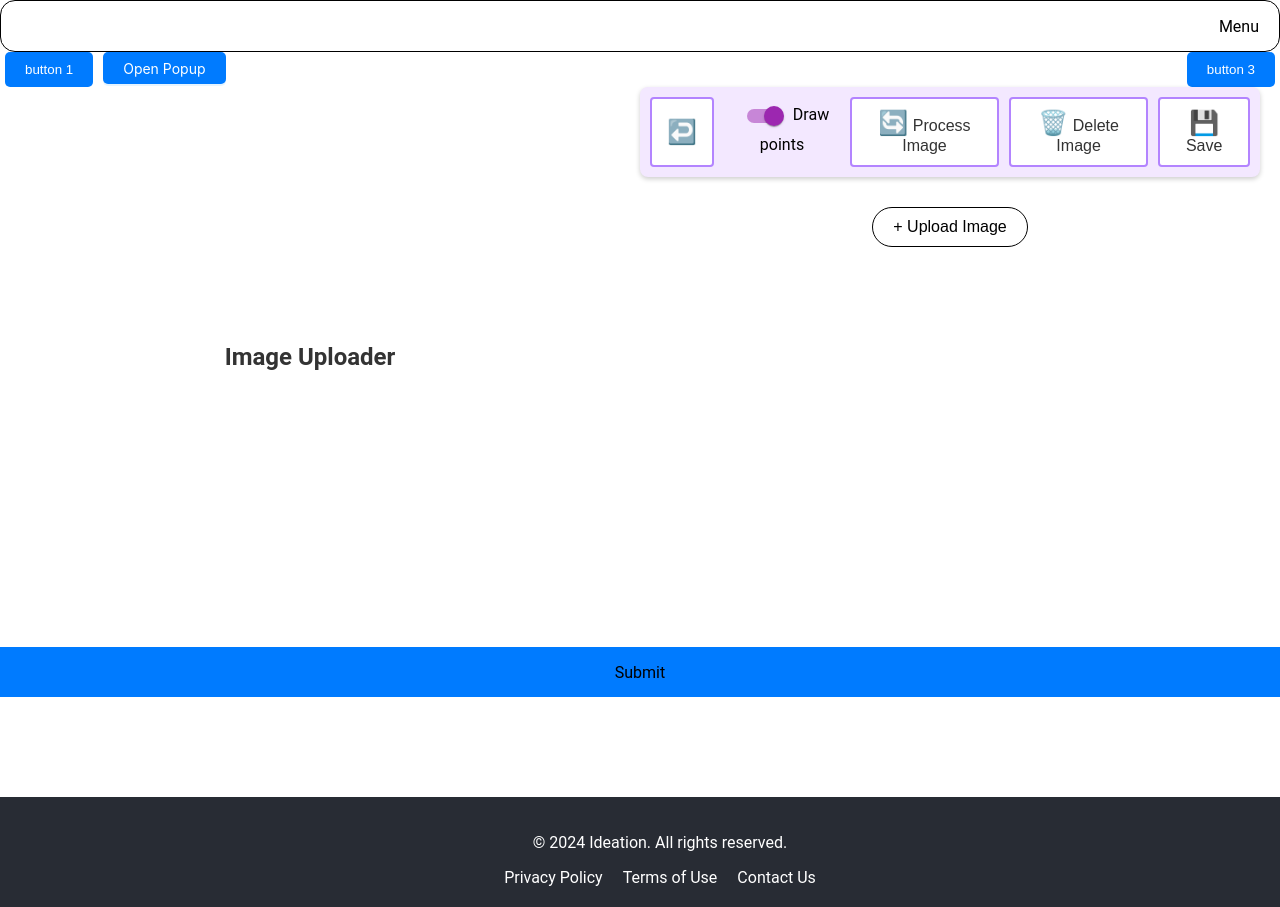
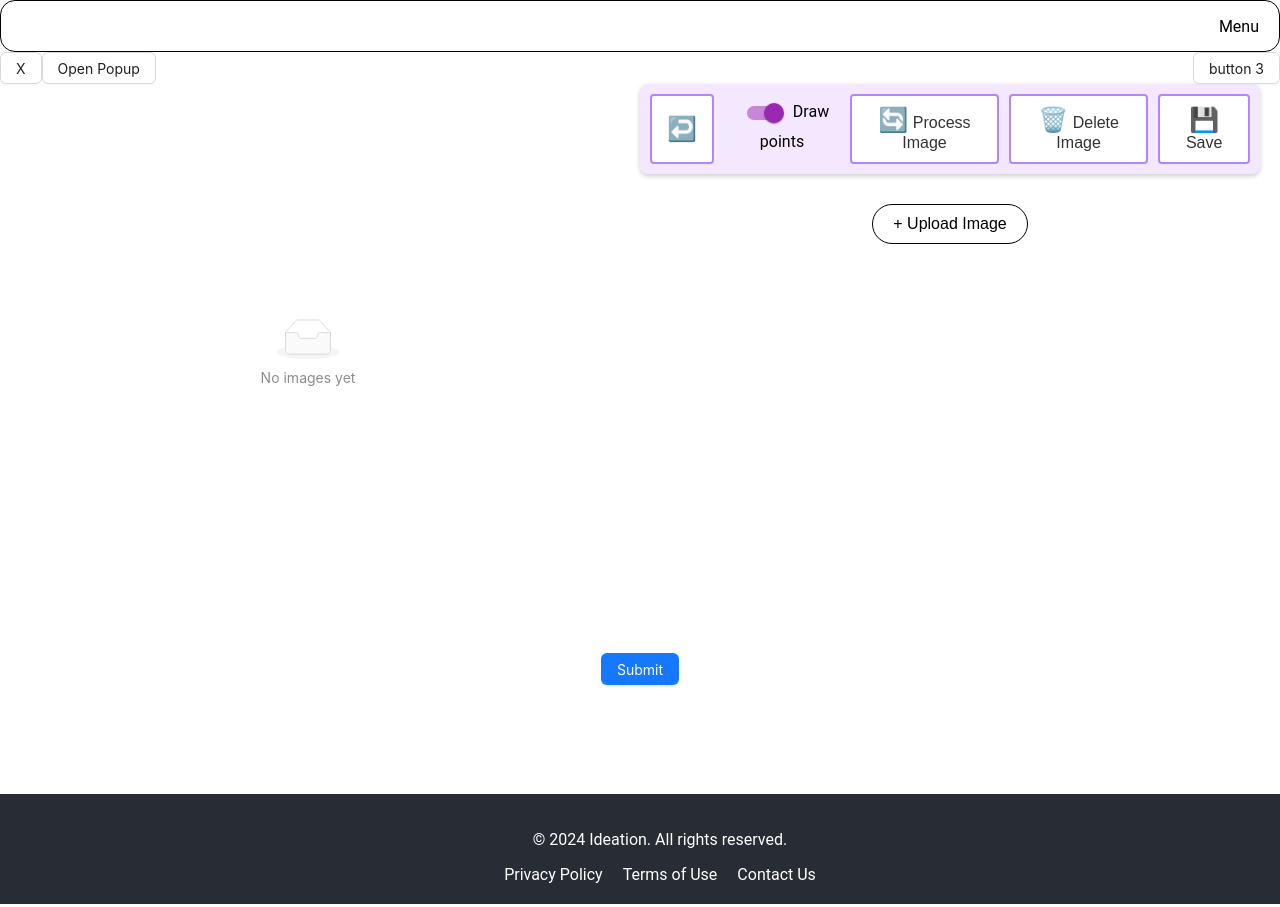
Before and after one commit to dmytro-omelian/ideation, a React (Create React App) app in the folder ideation/: page /lab in a window 1280 px wide. Shown: the top 907 px of the page. Built offline with nearby package versions, Linux system fonts and the light colour scheme.

Commit message:
fix image uploader

```diff
--- a/ideation/src/image-processor/ImageProcessor.tsx
+++ b/ideation/src/image-processor/ImageProcessor.tsx
@@ -1,4 +1,4 @@
-import React from "react";
+import React, { useEffect } from "react";
 import "./image-processor.css";
 import { CircularProgress, Switch } from "@mui/material";
 
@@ -45,14 +45,14 @@ interface RequestPointsDto {
   points: Point[];
 }
 
-class ImageProcessor extends React.Component<{}, IState> {
+class ImageProcessor extends React.Component<{ image: string | null }, IState> {
   canvasRef: React.RefObject<HTMLCanvasElement>;
   imageRef: React.RefObject<HTMLImageElement>;
 
-  constructor(props: {}) {
+  constructor(props: { image: string | null }) {
     super(props);
     this.state = {
-      uploadedImage: null,
+      uploadedImage: props.image,
       mode: Mode.Points,
       points: [],
       boxStart: null,
--- a/ideation/src/image-uploading-scroll/ImageUploader.tsx
+++ b/ideation/src/image-uploading-scroll/ImageUploader.tsx
@@ -1,33 +1,14 @@
 import React, { useState } from "react";
-import "./image-uploader.css"; // Ensure this CSS file exists and is styled as required
+import "./image-uploader.css";
 import ImageFrame from "../ImageFrame.component";
+import { Empty } from "antd";
 
-const ImageUploader = () => {
-  const [images, setImages] = useState<string[]>([]);
+interface ImageUploaderProps {
+  images: string[];
+}
+
+export default function ImageUploader({ images }: ImageUploaderProps) {
   const [currentImageIndex, setCurrentImageIndex] = useState(0);
-
-  const handleImageChange = (e: React.ChangeEvent<HTMLInputElement>) => {
-    if (e.target.files) {
-      const filesArray = Array.from(e.target.files);
-      const newImagesPromises: Promise<string>[] = filesArray.map((file) => {
-        return new Promise((resolve) => {
-          const reader = new FileReader();
-          reader.onloadend = () => {
-            resolve(reader.result as string);
-          };
-          reader.readAsDataURL(file);
-        });
-      });
-
-      Promise.all(newImagesPromises).then((newImages) => {
-        setImages((prevImages) => [...prevImages, ...newImages]);
-      });
-    }
-  };
-
-  const removeImage = (index: number) => {
-    setImages((prevImages) => prevImages.filter((_, i) => i !== index));
-  };
 
   const handlePrev = () => {
     setCurrentImageIndex((prevIndex) =>
@@ -39,47 +20,36 @@ const ImageUploader = () => {
     setCurrentImageIndex((prevIndex) => (prevIndex + 1) % images.length);
   };
 
+  const renderImagePreview = () => {
+    if (images.length > 0) {
       return (
-    <div className="image-uploader-container">
-      <h2 className="image-uploader-title">Image Uploader</h2>
-      {/* <input
-        type="file"
-        accept="image/*"
-        onChange={handleImageChange}
-        className="image-uploader-input"
-        multiple
-        style={{ display: "none" }}
-        id="file-input"
-      /> */}
-      {/* <button
-        onClick={() => document.getElementById("file-input")?.click()}
-        className="image-uploader-button"
-      >
-        <span className="plus-icon">+</span>{" "}
-      </button> */}
-      {/* <div className="image-preview-container">
-        {images.length > 0 && (
         <div className="slideshow-container">
           <button className="slide-arrow left-arrow" onClick={handlePrev}>
             ❮
           </button>
           <div className="image-preview-container">
             <ImageFrame image={images[currentImageIndex]} />
-              <button
-                onClick={() => removeImage(currentImageIndex)}
-                className="remove-image-button"
-              >
-                Remove
-              </button>
           </div>
           <button className="slide-arrow right-arrow" onClick={handleNext}>
             ❯
           </button>
         </div>
-        )}
-      </div> */}
+      );
+    } else {
+      return (
+        <div className="border-dashed border-black rounded-lg p-8 mx-auto">
+          <Empty
+            image={Empty.PRESENTED_IMAGE_SIMPLE}
+            description="No images yet"
+          />
         </div>
       );
+    }
   };
 
-export default ImageUploader;
+  return (
+    <div className="image-uploader-container">
+      <div className="image-preview-container">{renderImagePreview()}</div>
+    </div>
+  );
+}
--- a/ideation/src/lab/Lab.component.tsx
+++ b/ideation/src/lab/Lab.component.tsx
@@ -3,10 +3,30 @@ import ImageProcessor from "../image-processor/ImageProcessor";
 import ImageUploader from "../image-uploading-scroll/ImageUploader";
 import "./lab.css";
 import UploaderPopup from "./uploader/UploaderPopup.component";
-import { Button } from "antd";
+import { Button, Image, message } from "antd";
+
+export interface UploaderModalSubmit {
+  uploadedImage: string;
+  style: string;
+}
 
 export default function Lab() {
+  const [styleImages, setStyleImages] = useState<string[]>([]);
+  const [imageToProcess, setImageToProcess] = useState<string | null>(null);
   const [isImageUploaderEnabled, setIsImageUploaderEnabled] = useState(false);
+
+  function handleOnModalSubmit(modalSubmitProps: UploaderModalSubmit) {
+    const { uploadedImage, style } = modalSubmitProps;
+
+    if (style === "style") {
+      setStyleImages((images) => [...images, uploadedImage]);
+    } else if (style === "content") {
+      setImageToProcess(uploadedImage);
+    }
+
+    message.success("was here");
+    handleImageUploaderOnClick();
+  }
 
   function handleImageUploaderOnClick() {
     setIsImageUploaderEnabled(!isImageUploaderEnabled);
@@ -16,27 +36,32 @@ export default function Lab() {
     <div>
       <div className="buttons-menu">
         <div>
-          <button>button 1</button>
+          <Button>X</Button>
 
-          <Button type="primary" onClick={handleImageUploaderOnClick}>
+          <Button type="default" onClick={handleImageUploaderOnClick}>
             Open Popup
           </Button>
         </div>
         <div>
-          <button>button 3</button>
+          <Button>button 3</Button>
         </div>
       </div>
       <div className="main-board">
-        <ImageUploader />
-        <ImageProcessor />
+        <ImageUploader images={styleImages} />
+        <ImageProcessor image={imageToProcess} />
         {isImageUploaderEnabled && (
           <UploaderPopup
+            handleOnModalSubmit={handleOnModalSubmit}
             isImageUploaderEnabled={isImageUploaderEnabled}
             handleImageUploaderOnClick={handleImageUploaderOnClick}
           />
         )}
       </div>
-      <div className="processing-button">Submit</div>
+      <div className="processing-button">
+        <Button type="primary" className="w-[150px] h-10">
+          Submit
+        </Button>
+      </div>
     </div>
   );
 }
--- a/ideation/src/lab/lab.css
+++ b/ideation/src/lab/lab.css
@@ -15,20 +15,6 @@
   justify-content: flex-end;
 }
 
-.buttons-menu button {
-  margin: 0 5px;
-  padding: 10px 20px;
-  background-color: #007bff;
-  color: #fff;
-  border: none;
-  border-radius: 5px;
-  cursor: pointer;
-}
-
-.buttons-menu button:hover {
-  background-color: #0056b3;
-}
-
 .processing-button {
   display: flex;
   justify-content: center;
@@ -36,5 +22,4 @@
 
   height: 50px;
   margin-bottom: 100px;
-  background-color: #007bff;
 }
--- a/ideation/src/lab/uploader/UploaderPopup.component.tsx
+++ b/ideation/src/lab/uploader/UploaderPopup.component.tsx
@@ -1,18 +1,24 @@
-import { Modal, Button, Select, message, UploadFile } from "antd";
+import { Modal, Select, message } from "antd";
 import { SetStateAction, useState } from "react";
+
 import ImageFrame from "../../ImageFrame.component";
 import Dragger from "antd/es/upload/Dragger";
+import { UploaderModalSubmit } from "../Lab.component";
 
 const { Option } = Select;
 
 interface UploaderPopupProps {
+  handleOnModalSubmit: (props: UploaderModalSubmit) => void;
   isImageUploaderEnabled: boolean;
   handleImageUploaderOnClick: () => void;
 }
 
 export default function UploaderPopup(uploaderPopupProps: UploaderPopupProps) {
-  const { handleImageUploaderOnClick, isImageUploaderEnabled } =
-    uploaderPopupProps;
+  const {
+    handleOnModalSubmit: handleOnModelSubmit,
+    handleImageUploaderOnClick,
+    isImageUploaderEnabled,
+  } = uploaderPopupProps;
   const [selectedStyle, setSelectedStyle] = useState("style");
   const [image, setImage] = useState<string | null>(null);
 
@@ -22,6 +28,15 @@ export default function UploaderPopup(uploaderPopupProps: UploaderPopupProps) {
 
   function handleOnRemoveClick() {
     setImage(null);
+  }
+
+  function handleOnOkClick() {
+    const uploadSubmitObj = {
+      uploadedImage: image,
+      style: selectedStyle,
+    } as UploaderModalSubmit;
+
+    handleOnModelSubmit(uploadSubmitObj);
   }
 
   function handleRequest(request: { file: any }) {
@@ -47,7 +62,7 @@ export default function UploaderPopup(uploaderPopupProps: UploaderPopupProps) {
         title="Upload the image"
         maskClosable={false}
         open={isImageUploaderEnabled}
-        onOk={handleImageUploaderOnClick}
+        onOk={handleOnOkClick}
         onCancel={handleImageUploaderOnClick}
       >
         <div style={{ marginBottom: 16 }}>
--- a/ideation/src/main/Main.tsx
+++ b/ideation/src/main/Main.tsx
@@ -1,5 +1,6 @@
 import { useNavigate } from "react-router-dom";
 import "./main.css";
+import { Button } from "antd";
 
 const Main = () => {
   const navigate = useNavigate();
@@ -15,9 +16,7 @@ const Main = () => {
         <div>Nice images</div>
       </div>
       <div className="landing-page">
-        <button className="start-button" onClick={handleStartButton}>
-          Start
-        </button>
+        <Button onClick={handleStartButton}>Start</Button>
       </div>
     </div>
   );
```
Lines whose indentation alone changed are shown as unchanged.
